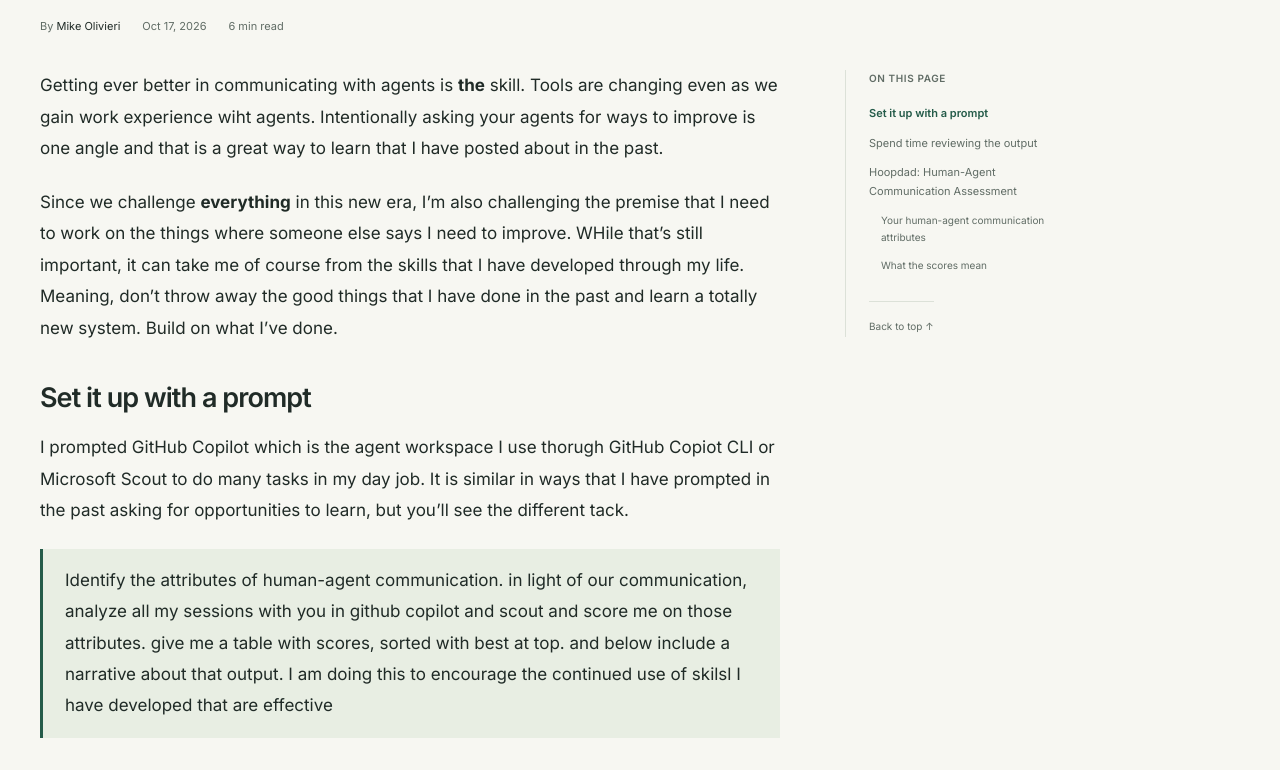
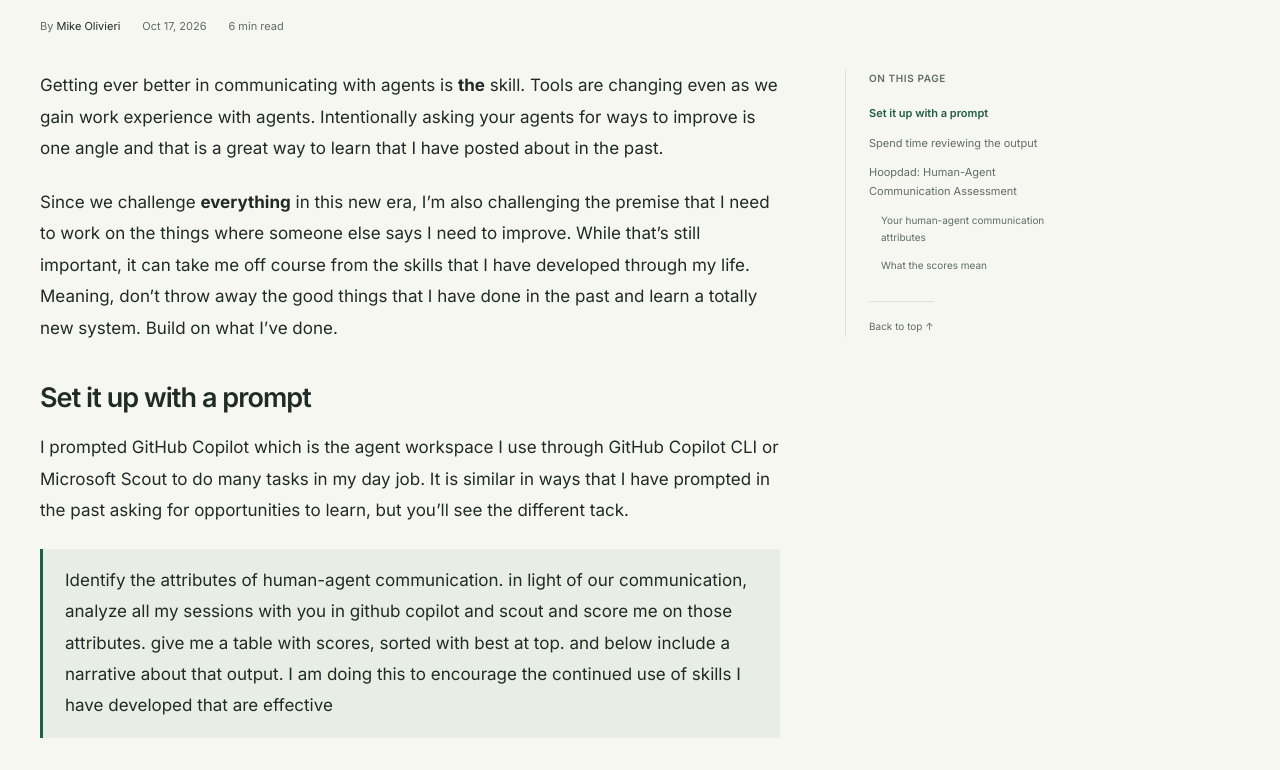
Before and after one commit to hoopdad/hoopdad.github.io, a Jekyll site: the page built from docs/tokenomics/_posts/2026-10-17-agent-communication-assessment.md, in a window 1280 px wide and 1400 px high. Shown: the part 402-1172 px from the top of the window. Built offline with Jekyll 4.4.1, drawn with Linux system fonts in a browser that asks for light colours.

Commit message:
Fix six typos in the agent communication assessment post
wiht -> with, WHile -> While, "take me of course" -> "take me off course",
thorugh -> through, Copiot -> Copilot, skilsl -> skills.

The last one is inside the block quote of the prompt as it was originally
typed, so revert that hunk if the quote is meant to be a verbatim record.

Co-Authored-By: Claude Opus 5 <noreply@anthropic.com>

```diff
--- a/docs/tokenomics/_posts/2026-10-17-agent-communication-assessment.md
+++ b/docs/tokenomics/_posts/2026-10-17-agent-communication-assessment.md
@@ -6,20 +6,20 @@ description: Build on your strengths and use agent feedback to sharpen the way y
 ---
 
 Getting ever better in communicating with agents is **the** skill. Tools are
-changing even as we gain work experience wiht agents. Intentionally asking
+changing even as we gain work experience with agents. Intentionally asking
 your agents for ways to improve is one angle and that is a great way to learn
 that I have posted about in the past.
 
 Since we challenge **everything** in this new era, I'm also challenging the
 premise that I need to work on the things where someone else says I need to
-improve. WHile that's still important, it can take me of course from the skills
+improve. While that's still important, it can take me off course from the skills
 that I have developed through my life. Meaning, don't throw away the good things
 that I have done in the past and learn a totally new system. Build on what I've done.
 
 ## Set it up with a prompt
 
-I prompted GitHub Copilot which is the agent workspace I use thorugh
-GitHub Copiot CLI or Microsoft Scout to do many tasks in my day job. It is
+I prompted GitHub Copilot which is the agent workspace I use through
+GitHub Copilot CLI or Microsoft Scout to do many tasks in my day job. It is
 similar in ways that I have prompted in the past asking for opportunities to
 learn, but you'll see the different tack.
 
@@ -27,7 +27,7 @@ learn, but you'll see the different tack.
 > communication, analyze all my sessions with you in github copilot and scout
 > and score me on those attributes. give me a table with scores, sorted with
 > best at top. and below include a narrative about that output. I am doing this
-> to encourage the continued use of skilsl I have developed that are effective
+> to encourage the continued use of skills I have developed that are effective
 
 ## Spend time reviewing the output
 
```
